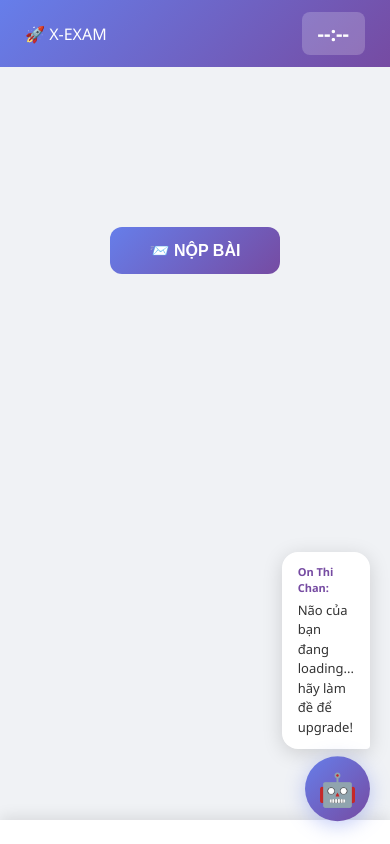
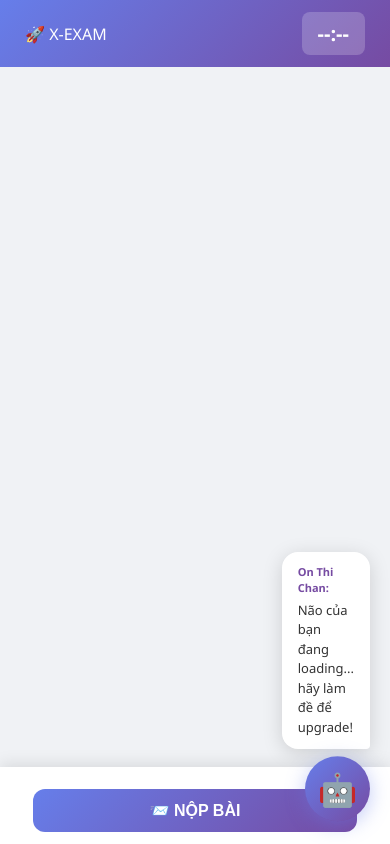
Before and after one commit to tranlequyngoc/thpt-exam-DuyTan, a Flask app: page /exam/1 in a window 390 px wide. Run offline with Flask 3, Linux system fonts and the light colour scheme; the visitor is signed in with stand-in values (Sample User, id 1).

Commit message:
Fix: nut nop bai bi an tren mobile

```diff
--- a/templates/exam.html
+++ b/templates/exam.html
@@ -8,7 +8,7 @@
     .timer{font-size:20px;font-weight:700;background:rgba(255,255,255,0.2);padding:8px 16px;border-radius:8px}
     .timer.warning{background:#e74c3c;animation:pulse 1s infinite}
     @keyframes pulse{0%,100%{opacity:1}50%{opacity:0.5}}
-    .container{max-width:900px;margin:20px auto;padding:0 20px 100px}
+    .container{max-width:900px;margin:20px auto;padding:0 20px 180px}
     .q-card{background:#fff;border-radius:14px;padding:22px;margin-bottom:14px;box-shadow:0 3px 12px rgba(0,0,0,0.06);transition:.3s}
     .q-card:hover{box-shadow:0 5px 20px rgba(0,0,0,0.1)}
     .q-num{color:#764ba2;font-weight:700;font-size:15px;margin-bottom:8px;display:flex;justify-content:space-between;align-items:center}
@@ -40,12 +40,13 @@
     .essay-input:focus{border-color:#764ba2;outline:none}
 
     /* Nav dots */
-    .q-nav{position:fixed;bottom:0;left:0;right:0;background:#fff;padding:12px 15px;box-shadow:0 -3px 15px rgba(0,0,0,0.1);display:flex;justify-content:center;gap:5px;flex-wrap:wrap;z-index:99}
-    .q-dot{width:34px;height:34px;border-radius:50%;border:2px solid #ddd;display:flex;align-items:center;justify-content:center;cursor:pointer;font-size:12px;font-weight:600;transition:.3s}
+    .q-nav{position:fixed;bottom:0;left:0;right:0;background:#fff;padding:10px 15px 12px;box-shadow:0 -3px 15px rgba(0,0,0,0.1);z-index:99;display:flex;flex-direction:column;align-items:center;gap:8px}
+    .q-dots-wrap{display:flex;justify-content:center;gap:5px;flex-wrap:wrap;width:100%;max-height:80px;overflow-y:auto}
+    .q-dot{width:34px;height:34px;border-radius:50%;border:2px solid #ddd;display:flex;align-items:center;justify-content:center;cursor:pointer;font-size:12px;font-weight:600;transition:.3s;flex-shrink:0}
     .q-dot:hover{border-color:#764ba2}
     .q-dot.answered{background:#764ba2;color:#fff;border-color:#764ba2}
-    .submit-bar{text-align:center;padding:20px}
-    .btn{padding:14px 40px;background:linear-gradient(135deg,#667eea,#764ba2);color:#fff;border:none;border-radius:12px;font-size:16px;font-weight:700;cursor:pointer;transition:.3s}
+    .submit-wrap{width:100%;text-align:center;padding:4px 0 0}
+    .btn{padding:12px 50px;background:linear-gradient(135deg,#667eea,#764ba2);color:#fff;border:none;border-radius:12px;font-size:16px;font-weight:700;cursor:pointer;transition:.3s;width:90%;max-width:360px;display:block;margin:0 auto}
     .btn:hover{transform:translateY(-2px);box-shadow:0 5px 20px rgba(102,126,234,0.4)}
     </style></head><body>
     <div class="nav">
@@ -54,8 +55,12 @@
     <div class="timer" id="timer">--:--</div>
     </div>
     <div class="container" id="qContainer"></div>
-    <div class="submit-bar"><button class="btn" onclick="submitExam()">&#x1F4E8; NỘP BÀI</button></div>
-    <div class="q-nav" id="qNav"></div>
+    <div class="q-nav">
+        <div class="q-dots-wrap" id="qNav"></div>
+        <div class="submit-wrap">
+            <button class="btn" onclick="submitExam()">&#x1F4E8; NỘP BÀI</button>
+        </div>
+    </div>
     <script src="/static/js/mascot.js"></script>
     <script>
     const EID={{exam_id}};
```
